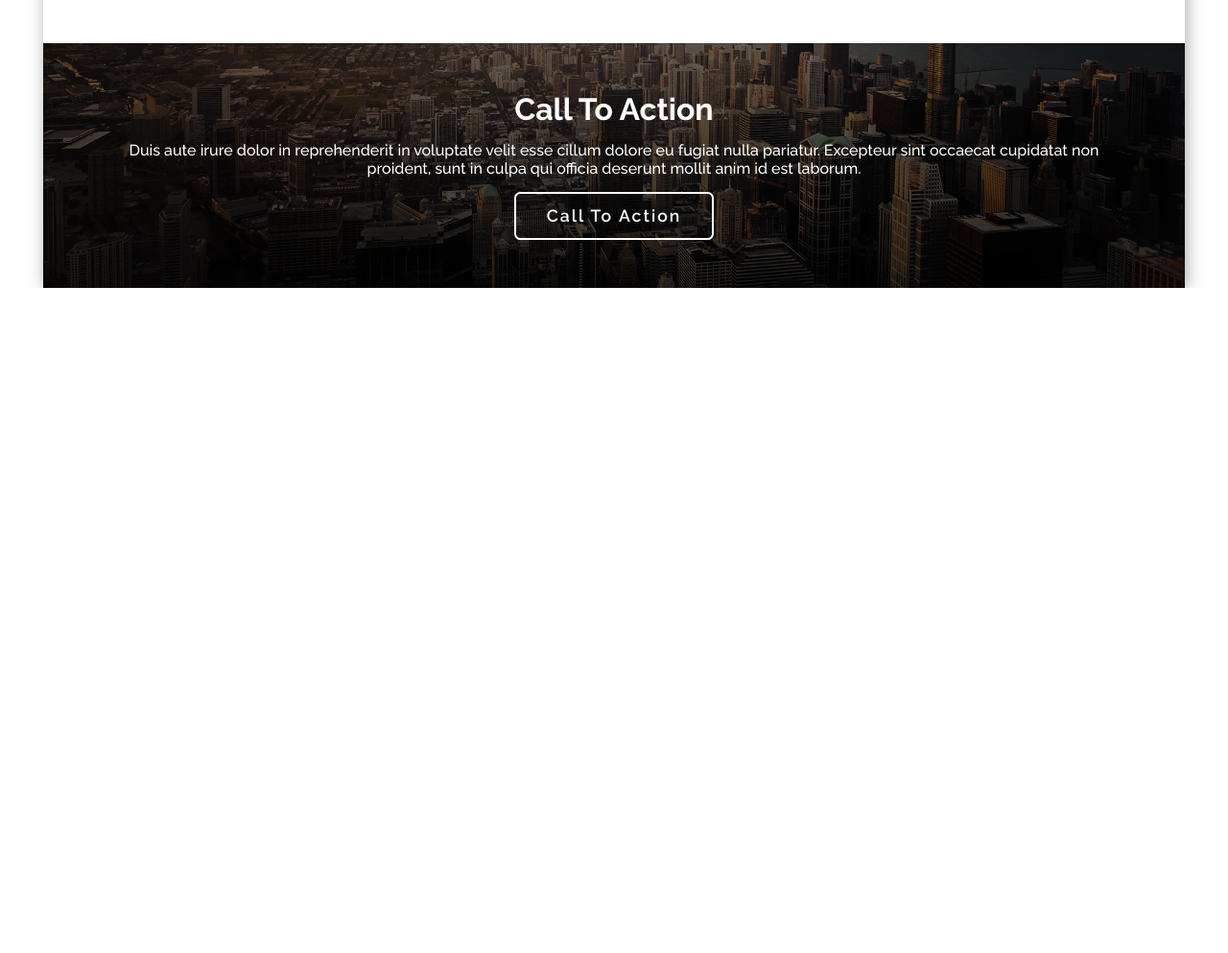
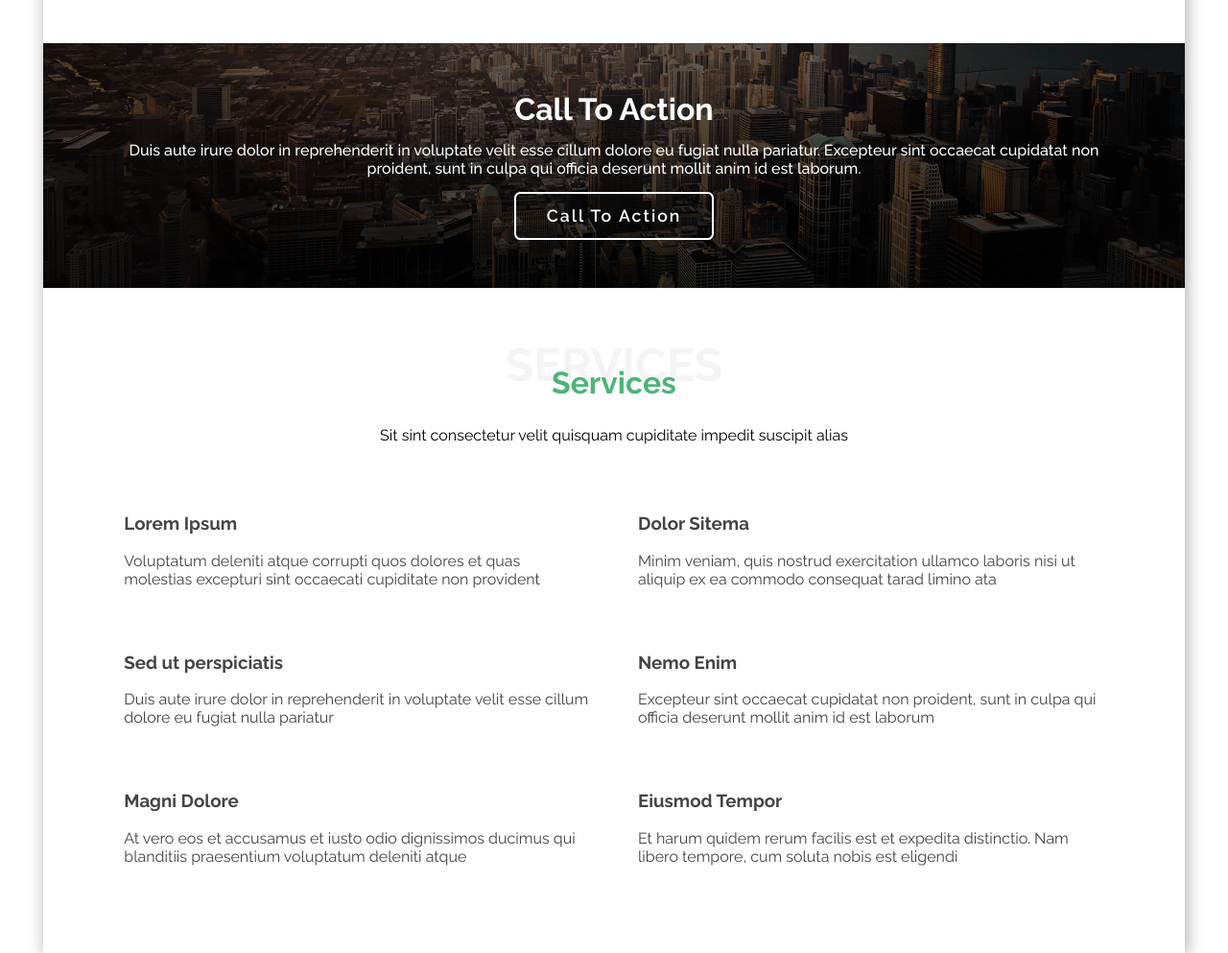
Before and after one commit to rogue-87/Html-CSS-Midterm-Exam-3rd, a website built with Parcel: page src/index.html in a window 1280 px wide. Shown: the part 1770-2763 px from the top of the page at 96% size. Before the commit the page ends 2070 px from the top, so only its background shows below. Built offline with nearby package versions, Linux system fonts and the light colour scheme.

Commit message:
make services section

```diff
--- a/src/index.html
+++ b/src/index.html
@@ -202,6 +202,66 @@
         </div>
       </section>
 
+      <section class="services">
+        <div class="container">
+
+          <div class="info">
+            <span>Services</span>
+
+            <h2 class="title">Services</h2>
+
+            <p class="desc">
+              Sit sint consectetur velit quisquam cupiditate impedit suscipit alias
+            </p>
+          </div>
+
+          <div class="row">
+            <div class="row-item">
+              <h3 class="title">Lorem Ipsum</h3>
+              <p class="desc">
+                Voluptatum deleniti atque corrupti quos dolores et quas molestias excepturi sint occaecati cupiditate non provident
+              </p>
+            </div>
+
+            <div class="row-item">
+              <h3 class="title">Dolor Sitema</h3>
+              <p class="desc">
+                Minim veniam, quis nostrud exercitation ullamco laboris nisi ut aliquip ex ea commodo consequat tarad limino ata
+              </p>
+            </div>
+
+            <div class="row-item">
+              <h3 class="title">Sed ut perspiciatis</h3>
+              <p class="desc">
+                Duis aute irure dolor in reprehenderit in voluptate velit esse cillum dolore eu fugiat nulla pariatur
+              </p>
+            </div>
+
+            <div class="row-item">
+              <h3 class="title">Nemo Enim</h3>
+              <p class="desc">
+                Excepteur sint occaecat cupidatat non proident, sunt in culpa qui officia deserunt mollit anim id est laborum
+              </p>
+            </div>
+
+            <div class="row-item">
+              <h3 class="title">Magni Dolore</h3>
+              <p class="desc">
+                At vero eos et accusamus et iusto odio dignissimos ducimus qui blanditiis praesentium voluptatum deleniti atque
+              </p>
+            </div>
+
+            <div class="row-item">
+              <h3 class="title">Eiusmod Tempor</h3>
+              <p class="desc">
+                Et harum quidem rerum facilis est et expedita distinctio. Nam libero tempore, cum soluta nobis est eligendi
+              </p>
+            </div>
+          </div>
+
+        </div>
+      </section>
+
     </div>
   </body>
 </html>
--- a/src/scss/homepage.scss
+++ b/src/scss/homepage.scss
@@ -298,6 +298,52 @@ header {
         border-color: #4eb478;
       }
     }
-
   }
 }
+
+/*  Services Section  */
+
+.services{
+  .info{
+    padding: 30px 0;
+    text-align: center;
+    position: relative;
+
+    span{
+      font-size: 3rem;
+      font-weight: bold;
+      color: #f4f4f4;
+      text-transform: uppercase;
+
+      position: absolute;
+      top: 30px;
+      left: 0;
+      right:0;
+      line-height: 0;
+      z-index: -1;
+    }
+
+    >.title{
+      font-size: 2rem;
+      color: #4eb478;
+
+      margin-top: 0;
+    }
+  }
+
+  .row{
+    display: flex;
+    flex-wrap: wrap;
+
+    &-item{
+      padding: 25px;
+      width: 50%;
+    }
+
+    .title,
+    .desc{
+      margin-top: 0;
+      color: #444444;
+    }
+  }
+}
```
Also changed, not shown: dist/index.html, 2 other files.
